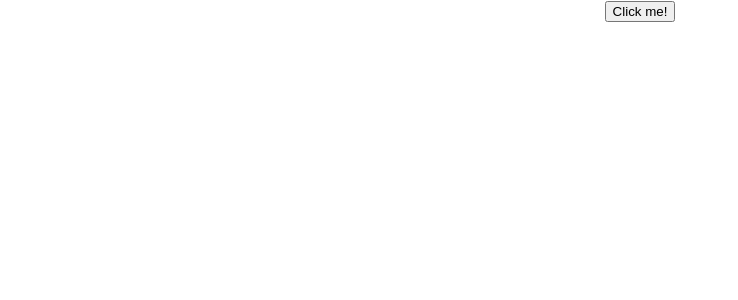
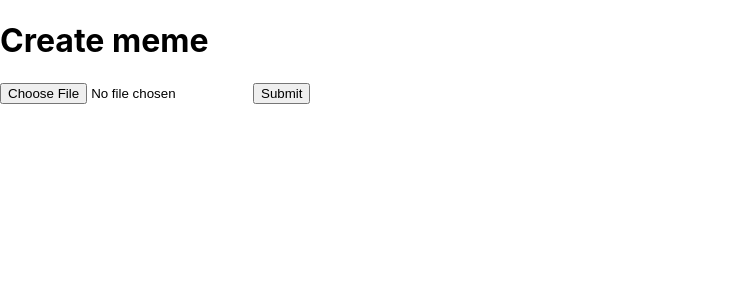
Before and after one commit to fkropfhamer/omm-client, a React (Create React App) app: page /create-meme in a window 1280 px wide. Shown: the top 300 px of the page, without its empty margins (0-738 px from the left). Built offline with nearby package versions, Linux system fonts and the light colour scheme.

Commit message:
added file upload

```diff
--- a/package.json
+++ b/package.json
@@ -10,8 +10,10 @@
     "@types/node": "^12.0.0",
     "@types/react": "^16.9.53",
     "@types/react-dom": "^16.9.8",
+    "@types/react-router-dom": "^5.1.6",
     "react": "^17.0.1",
     "react-dom": "^17.0.1",
+    "react-router-dom": "^5.2.0",
     "react-scripts": "4.0.1",
     "typescript": "^4.0.3",
     "web-vitals": "^0.2.4"
--- a/src/App.tsx
+++ b/src/App.tsx
@@ -1,19 +1,26 @@
 import React from 'react';
+import {
+  BrowserRouter as Router,
+  Switch,
+  Route,
+} from 'react-router-dom';
 import './App.css';
-import {apiEndpointUrl} from './constants'
+import CreateMeme from './components/CreateMeme';
+import Home from './components/Home';
 
 function App() {
-  function click() {
-    console.log('dfas')
-    fetch(apiEndpointUrl).then(r => r.json()).then(j => console.log(j));
-  }
-
-
   return (
-    <div className="App">
-      <button onClick={() => click()} >Click me!</button>
-    </div>
-  );
+    <Router>
+      <Switch>
+        <Route path="/create-meme">
+          <CreateMeme />
+        </Route>
+        <Route path="/">
+          <Home />
+        </Route>
+      </Switch>
+    </Router>
+  )
 }
 
 export default App;
--- /dev/null
+++ b/src/components/CreateMeme.tsx
@@ -0,0 +1,42 @@
+import React from "react";
+import { apiEndpointUrl } from "../constants";
+
+interface Props {
+
+}
+
+export default class CreateMeme extends React.Component {
+    private fileInput: React.RefObject<any>;
+
+    constructor(props: Props) {
+        super(props);
+        this.handleSubmit = this.handleSubmit.bind(this);
+        this.fileInput = React.createRef();
+    }
+
+    private handleSubmit(event: React.FormEvent<HTMLFormElement>) {
+        event.preventDefault();
+
+        console.log("TES");
+
+        const data = new FormData();
+        data.append("template", this.fileInput.current.files[0])
+
+        fetch(apiEndpointUrl + 'template', {
+            method: "POST",
+            body: data
+        }).then(res => res.json()).then(json => console.log(json)).catch(err => console.log(err));
+    }
+
+    render() {
+        return (
+            <div>
+                <h1>Create meme</h1>
+                <form onSubmit={this.handleSubmit}>
+                    <input type="file" ref={this.fileInput}></input>
+                    <button type="submit">Submit</button>
+                </form>
+            </div>
+        );
+    }
+}
--- /dev/null
+++ b/src/components/Home.tsx
@@ -0,0 +1,10 @@
+import { Link } from "react-router-dom";
+
+export default function Home() {
+    return (
+        <div>
+            <h1>Welcome</h1>
+            <Link to="/create-meme">create meme</Link>
+        </div>
+    )
+}
```
Also changed, not shown: 1 other file (tests, documents, lock files or other folders).
